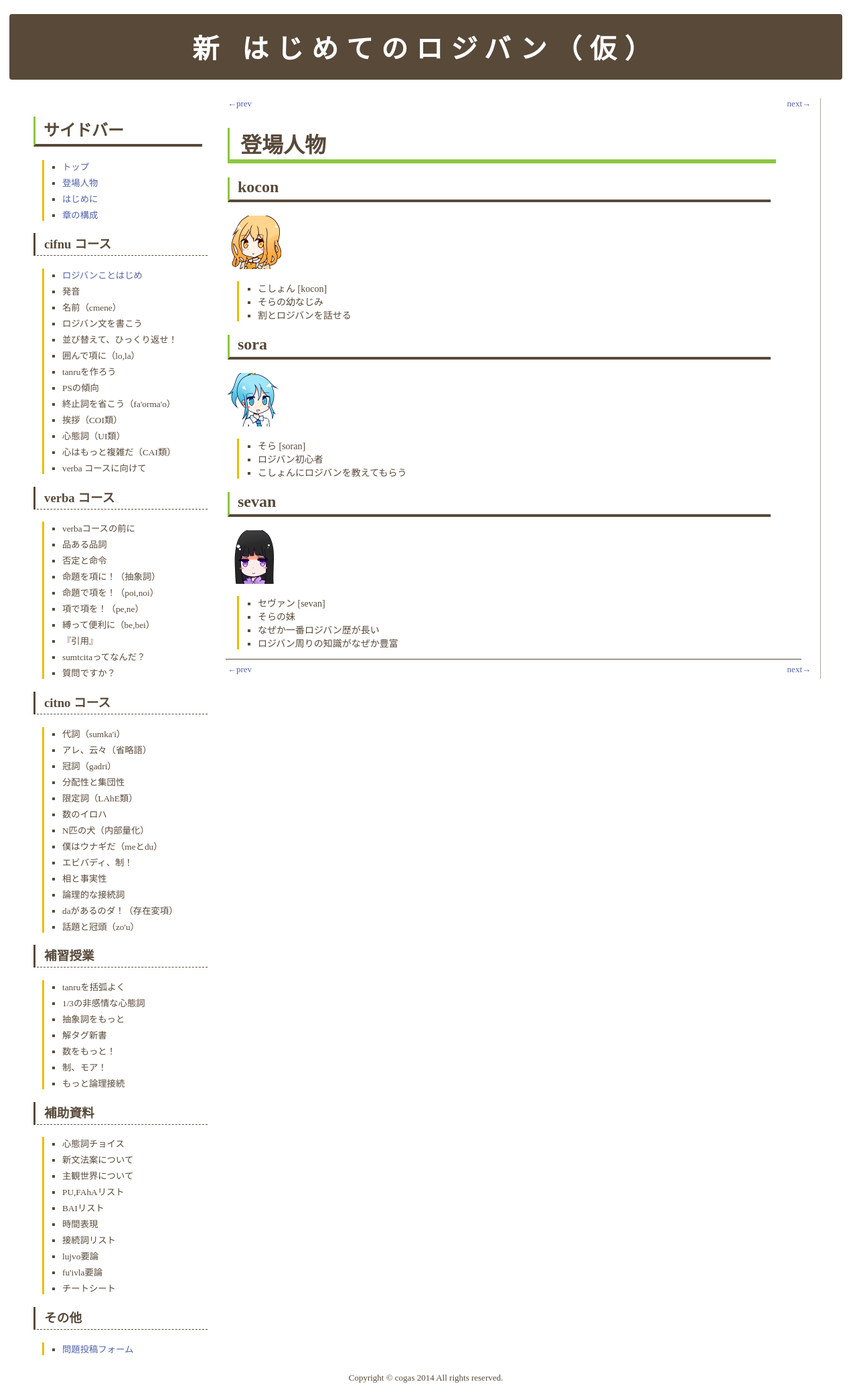
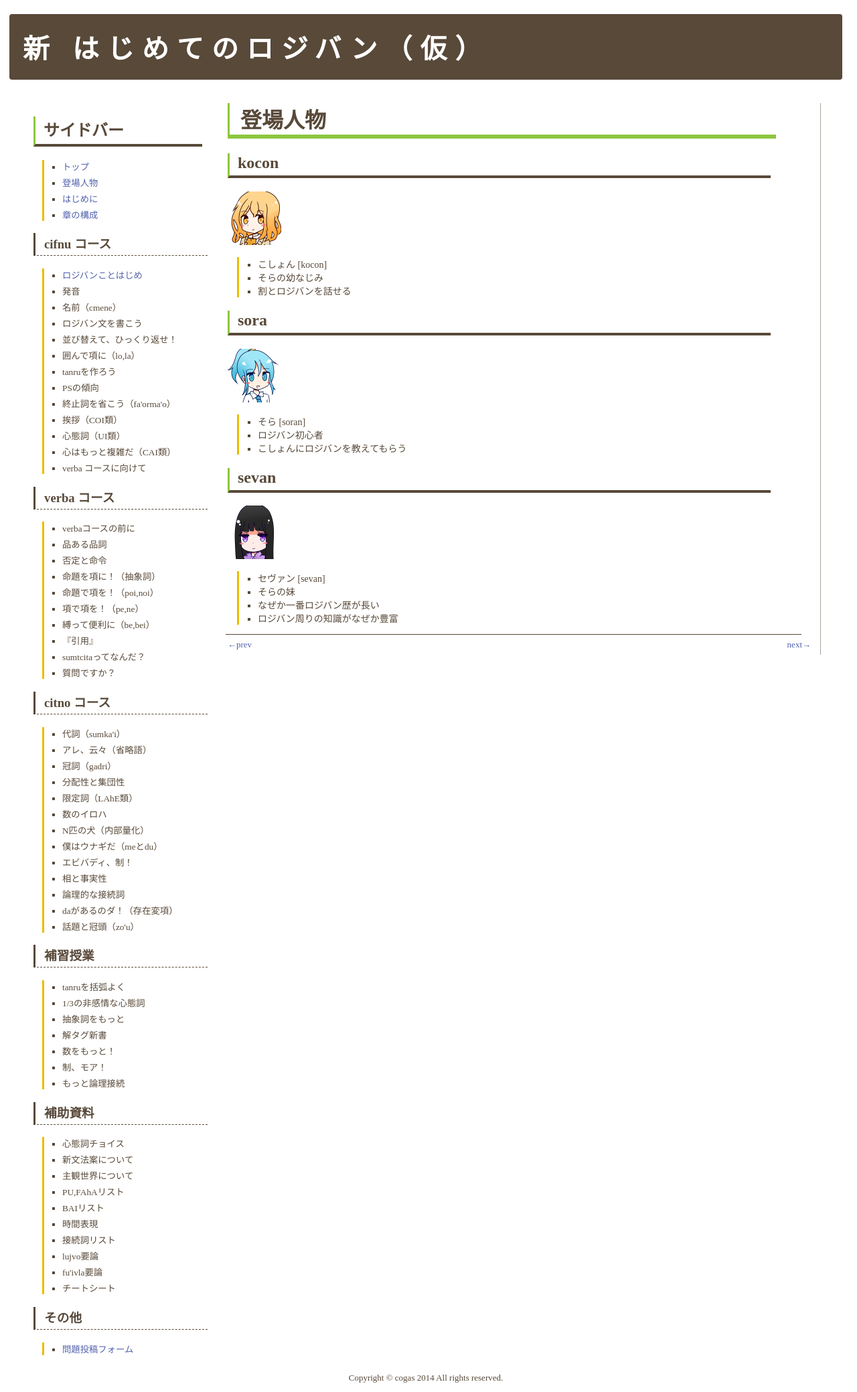
Before and after one commit to cogas/hajiloji, a Jekyll site: the page built from _posts/nunctuca/cfari/2014-10-14-cfari-1.md, in a window 1280 px wide. Shown: the whole page at 67% size. Built offline with Jekyll 4.4.1, drawn with Linux system fonts in a browser that asks for light colours; nearby versions of some CDN libraries.

Commit message:
ちょっと調整

```diff
--- a/_layouts/default.html
+++ b/_layouts/default.html
@@ -13,7 +13,7 @@
 
 </head>
 <body>
-<header class="titlebar">{{ site.title }}</header>
+<div class="titlebar">{{ site.title }}</div>
 <div id="wrap">
 <div id="inner">
 <div id="mainWrap">
--- a/_layouts/post.html
+++ b/_layouts/post.html
@@ -1,11 +1,6 @@
 ---
 layout: default
 ---
-<header >
-<div class="left"><a href="{{site.baseurl}}{{ page.prulahi }}">←prev</a></div><div class="right"><a href="{{site.baseurl}}{{ page.bavlahi }}">next→</a></div>
-<div class="clrf"></div>
-</header>
-
 
 <h1>{{page.title}}</h1>
 
--- a/_layouts/post_not_ctuca.html
+++ b/_layouts/post_not_ctuca.html
@@ -1,10 +1,6 @@
 ---
 layout: default
 ---
-<header >
-<div class="left"><a href="{{site.baseurl}}{{ page.prulahi }}">←prev</a></div><div class="right"><a href="{{site.baseurl}}{{ page.bavlahi }}">next→</a></div>
-<div class="clrf"></div>
-</header>
 
 <h1>{{page.title}}</h1>
 
--- a/assets/css/style.css
+++ b/assets/css/style.css
@@ -127,23 +127,8 @@ caption{
 }
 
 header{
-    position:bottom;
     font-size:small;
-    text-align:center;
 }
-
-header .left{
-    float:left;
-    margin-bottom:0.5em;
-}
-
-
-header .right{
-    float:right;
-    margin-bottom:0.5em;
-}
-
-
 
 footer{
     position:bottom;
```
Also changed, not shown: _posts/nunctuca/cfari/2014-10-14-cfari-1.md (+1 -0 lines), 7 other files.
